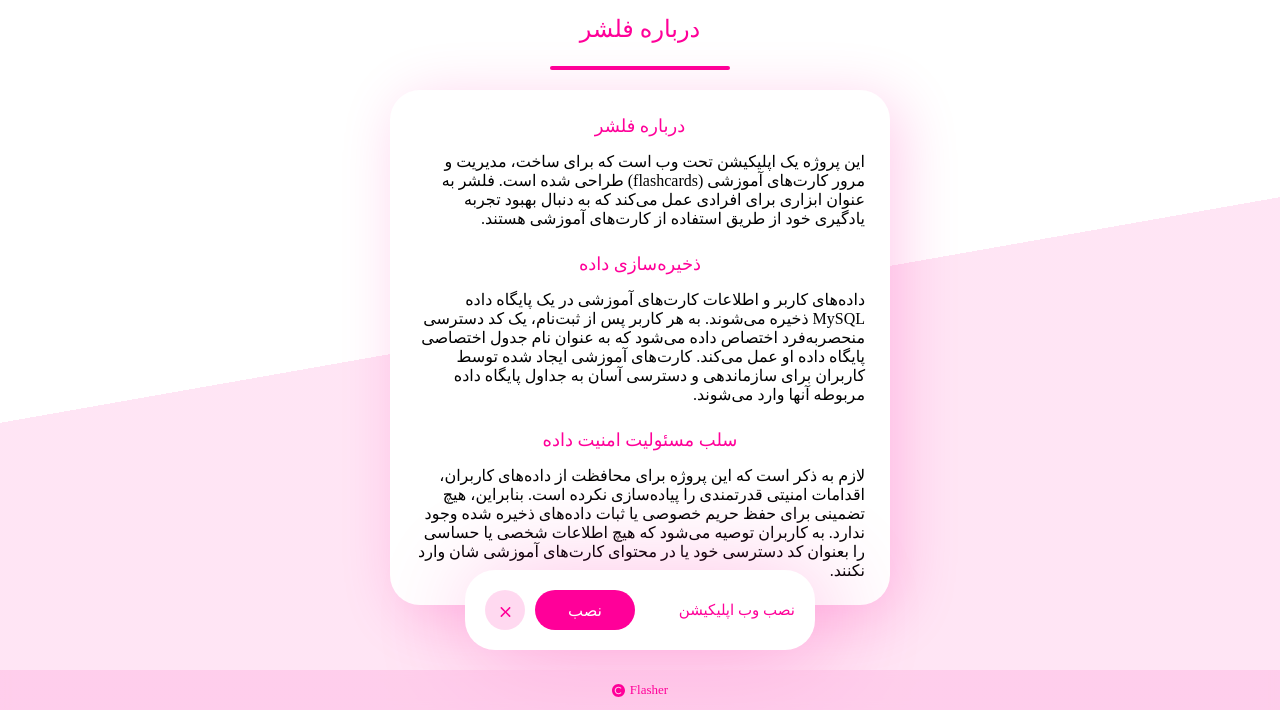
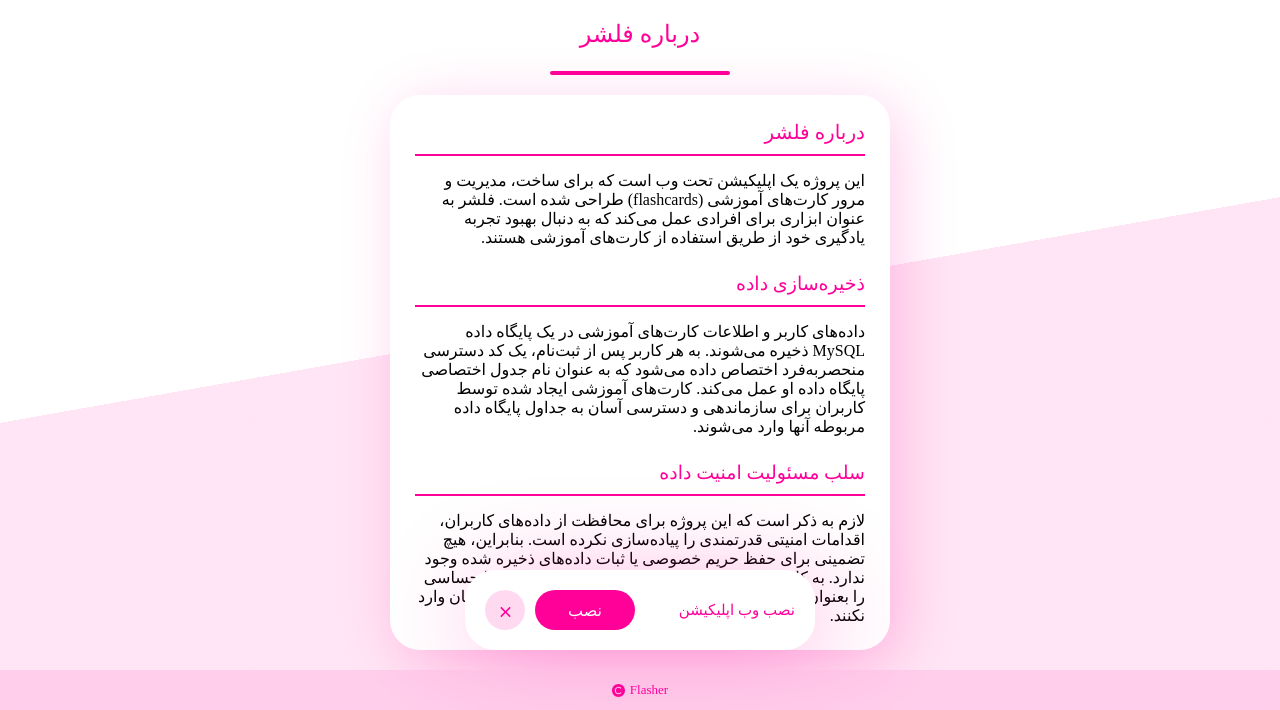
Before and after one commit to rezasadid753/flasher, a PHP site: page /about.php in a window 1280 px wide. Shown: the part 90-800 px from the top of the page. Run offline with PHP 8.4, Linux system fonts and the light colour scheme; some web fonts are replaced.

Commit message:
Updated styles and text alignment for page elements

```diff
--- a/about.php
+++ b/about.php
@@ -7,11 +7,11 @@
 include 'db_connection.php';
 ?>
 
-<div style="font-size: 18px; color: #ff0099;">درباره فلشر</div>
+<div style="font-size: 20px;color: #ff0099;text-align: right;width: 100%;border-bottom: 2px solid #ff0099;padding-bottom: 10px;">درباره فلشر</div>
 این پروژه یک اپلیکیشن تحت وب است که برای ساخت، مدیریت و مرور کارت‌های آموزشی (flashcards) طراحی شده است. فلشر به عنوان ابزاری برای افرادی عمل می‌کند که به دنبال بهبود تجربه یادگیری خود از طریق استفاده از کارت‌های آموزشی هستند.
-<div style="font-size: 18px; color: #ff0099; margin-top: 10px;">ذخیره‌سازی داده</div>
+<div style="font-size: 19px;color: #ff0099;margin-top: 10px;text-align: right;width: 100%;border-bottom: 2px solid #ff0099;padding-bottom: 10px;">ذخیره‌سازی داده</div>
 داده‌های کاربر و اطلاعات کارت‌های آموزشی در یک پایگاه داده MySQL ذخیره می‌شوند. به هر کاربر پس از ثبت‌نام، یک کد دسترسی منحصر‌به‌فرد اختصاص داده می‌شود که به عنوان نام جدول اختصاصی پایگاه داده او عمل می‌کند. کارت‌های آموزشی ایجاد شده توسط کاربران برای سازماندهی و دسترسی آسان به جداول پایگاه داده مربوطه آنها وارد می‌شوند.
-<div style="font-size: 18px; color: #ff0099; margin-top: 10px;">سلب مسئولیت امنیت داده</div>
+<div style="font-size: 19px;color: #ff0099;margin-top: 10px;text-align: right;width: 100%;border-bottom: 2px solid #ff0099;padding-bottom: 10px;">سلب مسئولیت امنیت داده</div>
 لازم به ذکر است که این پروژه برای محافظت از داده‌های کاربران، اقدامات امنیتی قدرتمندی را پیاده‌سازی نکرده است. بنابراین، هیچ تضمینی برای حفظ حریم خصوصی یا ثبات داده‌های ذخیره شده وجود ندارد. به کاربران توصیه می‌شود که هیچ اطلاعات شخصی یا حساسی را بعنوان کد دسترسی خود یا در محتوای کارت‌های آموزشی شان وارد نکنند.
 
 <!-- Footer -->
```
